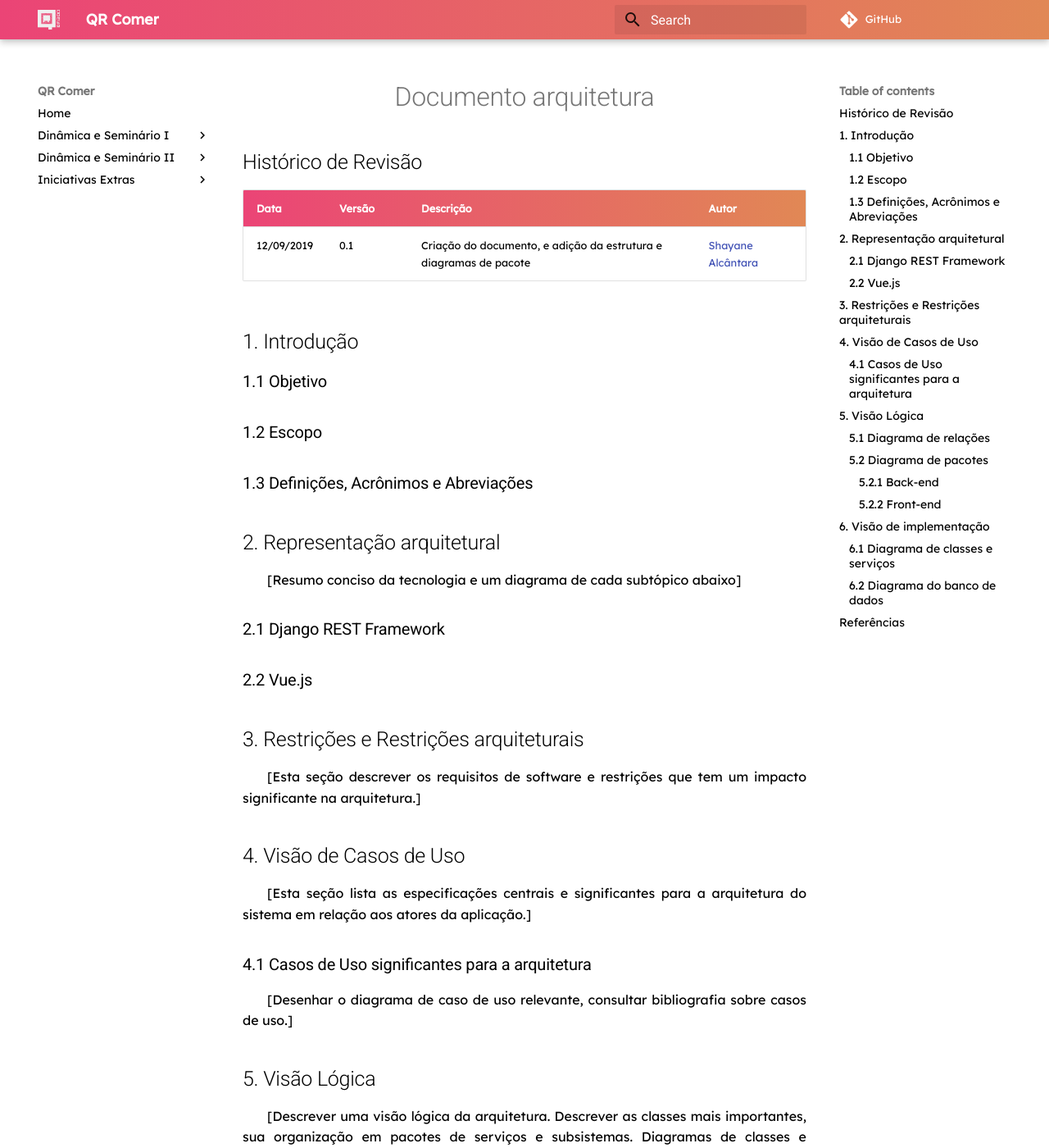
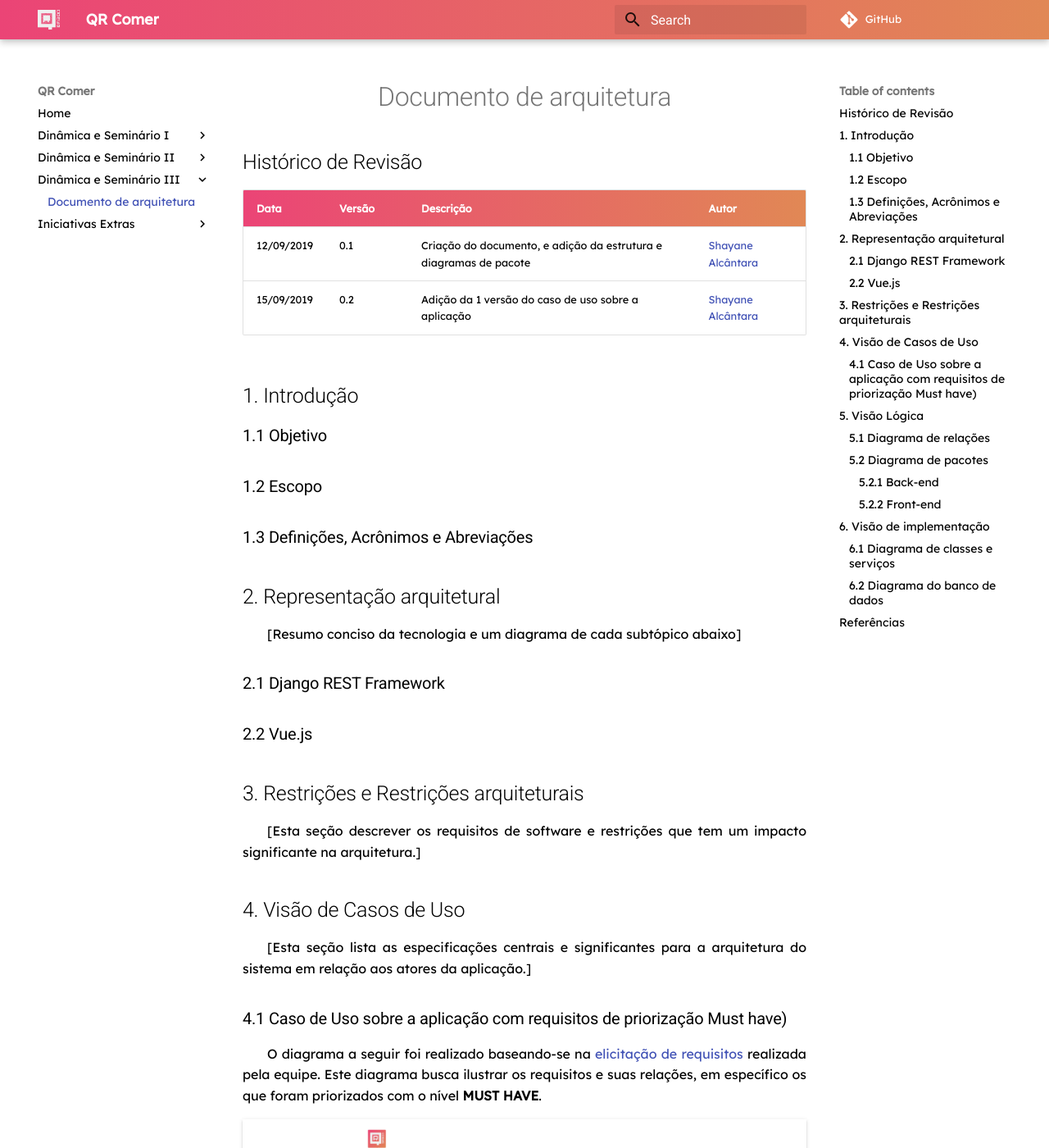
Before and after one commit to fga-desenho-2019-2/Wiki, an MkDocs documentation site: the page built from docs/seminario3/documento_arquitetura.md, in a window 1280 px wide and 1400 px high. Shown: the whole window at 82% size. Built offline with MkDocs 1.6.1 and Material for MkDocs 9.7.7, drawn with Linux system fonts in a browser that asks for light colours; some web fonts are replaced; comment, search, counter and statistics services are not loaded; old or Windows-style settings are respelled for this version of MkDocs.

Commit message:
Add application use case v1

```diff
--- a/docs/seminario3/documento_arquitetura.md
+++ b/docs/seminario3/documento_arquitetura.md
@@ -3,6 +3,7 @@
 |Data|Versão|Descrição|Autor|
 |-|-|-|-|
 |12/09/2019|0.1|Criação do documento, e adição da estrutura e diagramas de pacote|[Shayane Alcântara](https://github.com/shayanealcantara)|
+|15/09/2019|0.2|Adição da 1 versão do caso de uso sobre a aplicação|[Shayane Alcântara](https://github.com/shayanealcantara)|
 
 ## 1. Introdução
 
@@ -23,8 +24,11 @@
 ## 4. Visão de Casos de Uso
 [Esta seção lista as especificações centrais e significantes para a arquitetura do sistema em relação aos atores da aplicação.]
 
-### 4.1 Casos de Uso significantes para a arquitetura
-[Desenhar o diagrama de caso de uso relevante, consultar bibliografia sobre casos de uso.]
+### 4.1 Caso de Uso sobre a aplicação com requisitos de priorização Must have)
+
+O diagrama a seguir foi realizado baseando-se na [elicitação de requisitos](../iniciativas_extras/elicitacao_de_requisitos/elicitacao_de_requisitos.md) realizada pela equipe. Este diagrama busca ilustrar os requisitos e suas relações, em específico os que foram priorizados com o nível **MUST HAVE**.
+
+![caso-de-uso-aplicacao](../images/diagramas-uml/application_use_case_v1.jpg)
 
 ## 5. Visão Lógica
 [Descrever uma visão lógica da arquitetura. Descrever as classes mais importantes, sua organização em pacotes de serviços e subsistemas. Diagramas de classes e sequência devem ser incluídos para ilustrar os relacionamentos entre as classes significativas na arquitetura, subsistemas, pacotes e camadas. Descrever também a relação de Vue.js com Django Rest no contexto do projeto e descrição breve dos pacotes.]
--- a/mkdocs.yml
+++ b/mkdocs.yml
@@ -47,6 +47,8 @@
       - Padronizações e Processos: 'seminario2/padroes_processos.md'
       - Diagramas: 'seminario2/diagramas.md'
       - Arquitetura: 'seminario2/arquitetura.md'
+  - Dinâmica e Seminário III:
+      - Documento de arquitetura: 'seminario3/documento_arquitetura.md'
   - Iniciativas Extras:
       - Materiais complementares: 'iniciativas_extras/pesquisa_de_mercado.md'
       - Identidade Visual: 'iniciativas_extras/identidade_visual.md'
```
Also changed, not shown: docs/images/diagramas-uml/application_use_case_v1.jpg (added).
